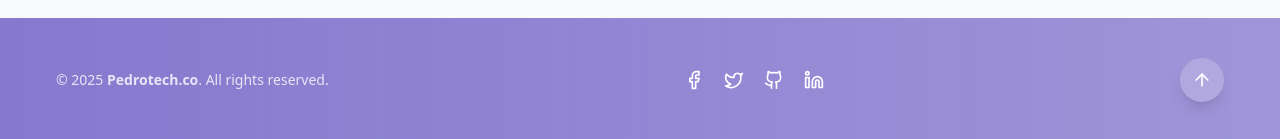
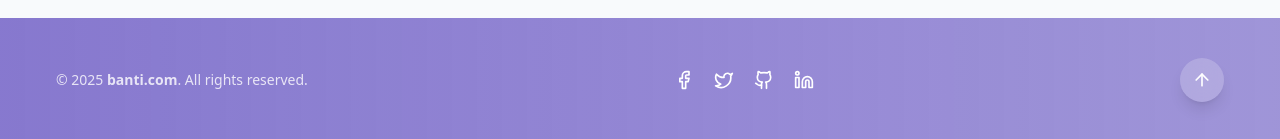
Before and after one commit to Banti-Kushwaha/Banti-Portfolio, a React (Vite) app: page / in a window 1280 px wide. Shown: the part 3880-4019 px from the top of the page. Built offline with nearby package versions, Linux system fonts and the light colour scheme.

Commit message:
Update Footer.jsx

```diff
--- a/src/components/Footer.jsx
+++ b/src/components/Footer.jsx
@@ -6,7 +6,7 @@ export const Footer = () => {
       <div className="container mx-auto flex flex-col md:flex-row justify-between items-center gap-6">
         {/* Left Side - Copyright */}
         <p className="text-sm opacity-80">
-          © {new Date().getFullYear()} <span className="font-semibold">Pedrotech.co</span>. All rights reserved.
+          © {new Date().getFullYear()} <span className="font-semibold">banti.com</span>. All rights reserved.
         </p>
 
         {/* Center - Social Links */}
```
